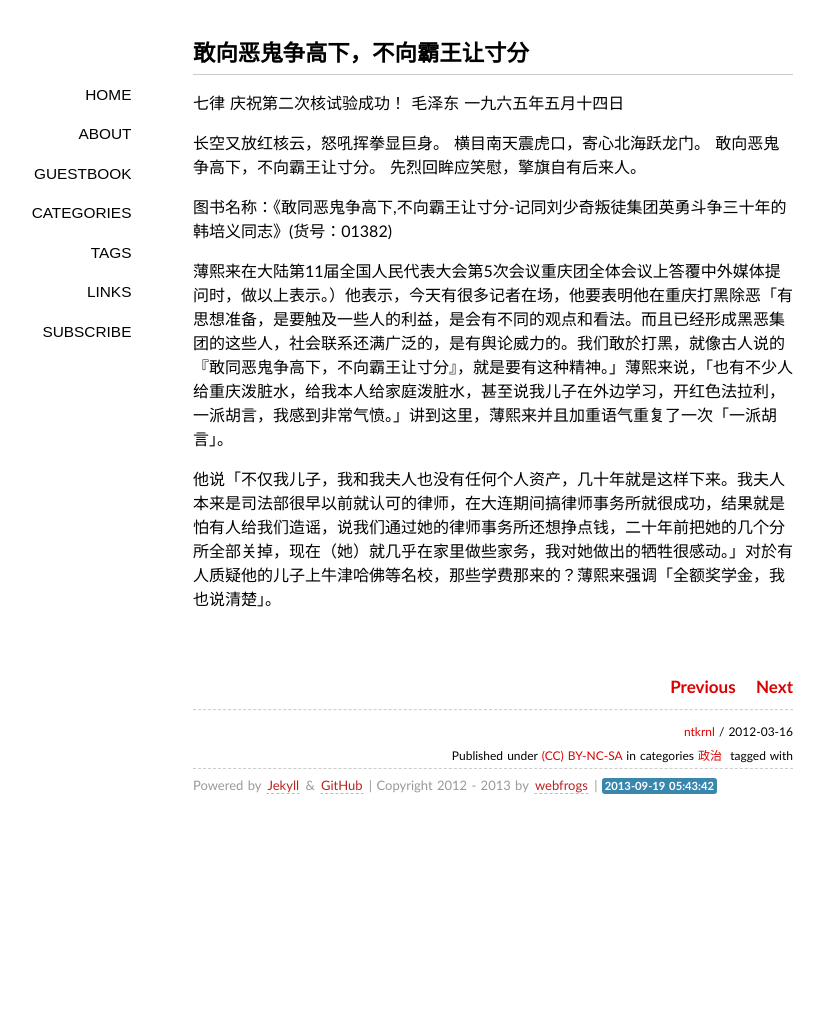
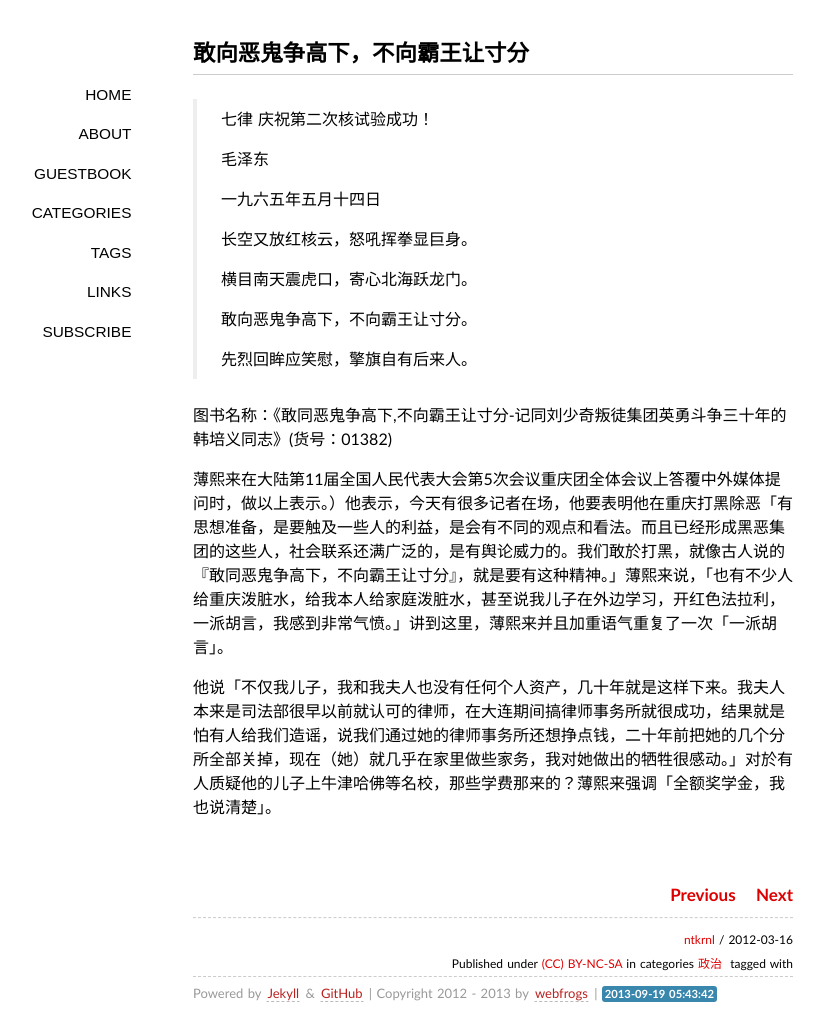
Before and after one commit to ntkrnl/ntkrnl.github.io, a Jekyll site: the page built from _posts/2012-03-16-fromme-goblins-to-compete-not-to-bully-inches.markdown, in a window 1280 px wide. Shown: the whole page, without its empty margins (147-971 px from the left). Built offline with Jekyll 4.4.1, drawn with Linux system fonts in a browser that asks for light colours; some web fonts are replaced; Markdown is read by kramdown in place of the engine named in the settings; comment, search, counter and statistics services are not loaded; before the commit the page ends 900 px from its top, so only the background shows below that.

```diff
--- a/_posts/2012-03-16-fromme-goblins-to-compete-not-to-bully-inches.markdown
+++ b/_posts/2012-03-16-fromme-goblins-to-compete-not-to-bully-inches.markdown
@@ -10,14 +10,19 @@ categories:
 - 政治
 ---
 
-七律 庆祝第二次核试验成功！
-毛泽东
-一九六五年五月十四日
-
-长空又放红核云，怒吼挥拳显巨身。
-横目南天震虎口，寄心北海跃龙门。
-敢向恶鬼争高下，不向霸王让寸分。
-先烈回眸应笑慰，擎旗自有后来人。
+> 七律 庆祝第二次核试验成功！
+>
+> 毛泽东
+>
+> 一九六五年五月十四日
+>
+> 长空又放红核云，怒吼挥拳显巨身。
+>
+> 横目南天震虎口，寄心北海跃龙门。
+>
+> 敢向恶鬼争高下，不向霸王让寸分。
+>
+> 先烈回眸应笑慰，擎旗自有后来人。
 
 图书名称：《敢同恶鬼争高下,不向霸王让寸分-记同刘少奇叛徒集团英勇斗争三十年的韩培义同志》(货号：01382)
 
```
